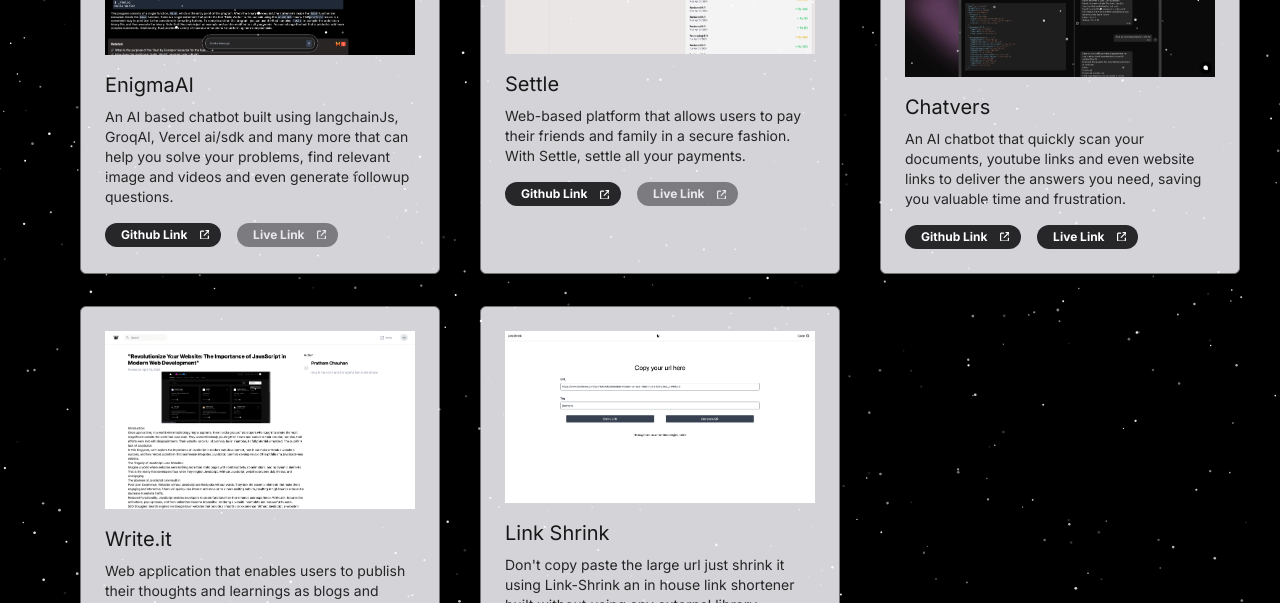
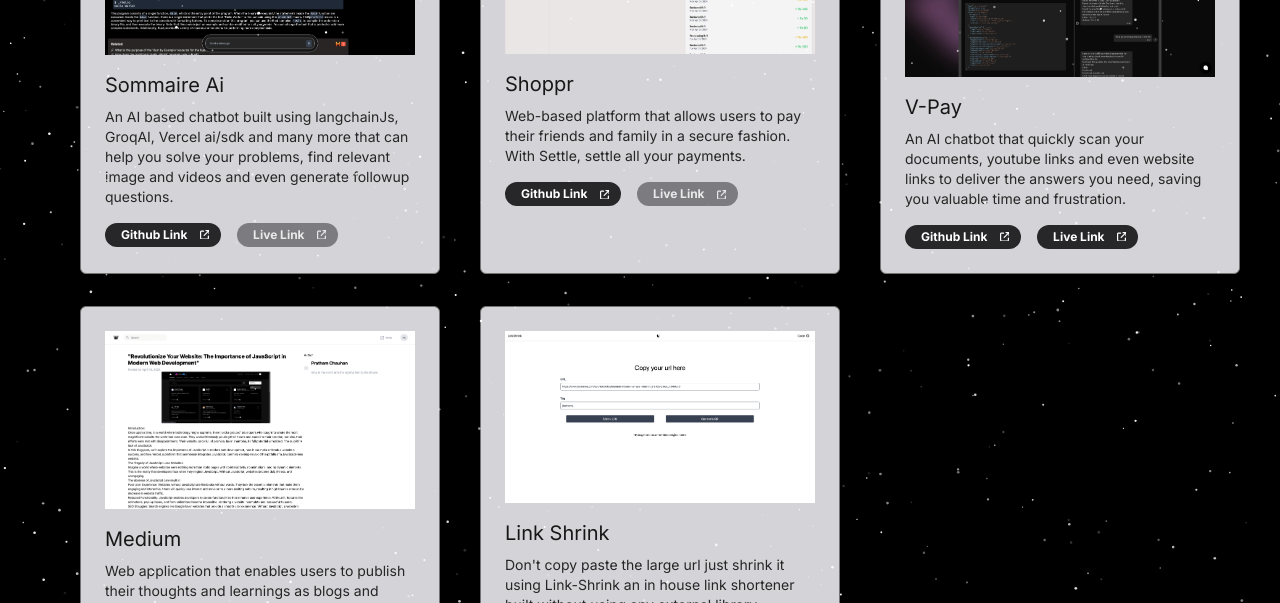
Before and after one commit to Vansh1379/vanshkalra.com, a Next.js app: page /Projects in a window 1280 px wide. Shown: the part 309-912 px from the top of the page. Built offline with nearby package versions, Linux system fonts and the light colour scheme.

Commit message:
update portfolio metadata and project names for consistency

```diff
--- a/src/app/layout.tsx
+++ b/src/app/layout.tsx
@@ -6,9 +6,9 @@
 const inter = Inter({ subsets: ["latin"] });
 
 export const metadata: Metadata = {
-  title: "Pratham Portfolio: Explore Creativity and Expertise",
+  title: "Vansh Kalra",
   description:
-    "Discover the creative prowess of Pratham Portfolio, showcasing expertly crafted web design, development, and beyond. Dive into a world where innovation meets functionality, and every project tells a unique story. Explore our portfolio to find inspiration for your next digital venture. Let's elevate your online presence together with our tailored solutions and unmatched expertise.",
+    "Discover the creative prowess of Vansh Portfolio, showcasing expertly crafted web design, development, and beyond. Dive into a world where innovation meets functionality, and every project tells a unique story. Explore our portfolio to find inspiration for your next digital venture. Let's elevate your online presence together with our tailored solutions and unmatched expertise.",
 };
 
 export default function RootLayout({
--- a/src/components/TechComponent.tsx
+++ b/src/components/TechComponent.tsx
@@ -7,7 +7,7 @@
 import { Boxes } from "./ui/background-boxes";
 import Image from "next/image";
 
-const TechComponent = () => {
+const  TechComponent = () => {
   return (
     <div className="h-[155vh] sm:h-screen relative w-full overflow-hidden bg-black flex flex-col items-center justify-center rounded-lg">
       <div className="absolute inset-0 w-full h-full bg-black z-10 [mask-image:radial-gradient(transparent,white)] pointer-events-none" />
--- a/src/constants/index.ts
+++ b/src/constants/index.ts
@@ -125,7 +125,7 @@
 
 const projects = [
   {
-    name: "EnigmaAI",
+    name: "Sommaire Ai",
     description:
       "An AI based chatbot built using langchainJs, GroqAI, Vercel ai/sdk and many more that can help you solve your problems, find relevant image and videos and even generate followup questions.",
     isDeployed: false,
@@ -136,7 +136,7 @@
       "https://github.com/Pratham271/100xengineer/tree/initial-setup",
   },
   {
-    name: "Settle",
+    name: "Shoppr",
     description:
       "Web-based platform that allows users to pay their friends and family in a secure fashion. With Settle, settle all your payments.",
     isDeployed: false,
@@ -146,7 +146,7 @@
     github_link: "https://github.com/Pratham271/Settle",
   },
   {
-    name: "Chatvers",
+    name: "V-Pay",
     description:
       "An AI chatbot that quickly scan your documents, youtube links and even website links to deliver the answers you need, saving you valuable time and frustration.",
     isDeployed: true,
@@ -155,7 +155,7 @@
     github_link: "https://github.com/Pratham271/Chatpdf",
   },
   {
-    name: "Write.it",
+    name: "Medium",
     description:
       "Web application that enables users to publish their thoughts and learnings as blogs and search other people blogs too.You can ask the inhouse AI to write a blog for you and it will get you title, content and even and image for you.",
     isDeployed: true,
```
